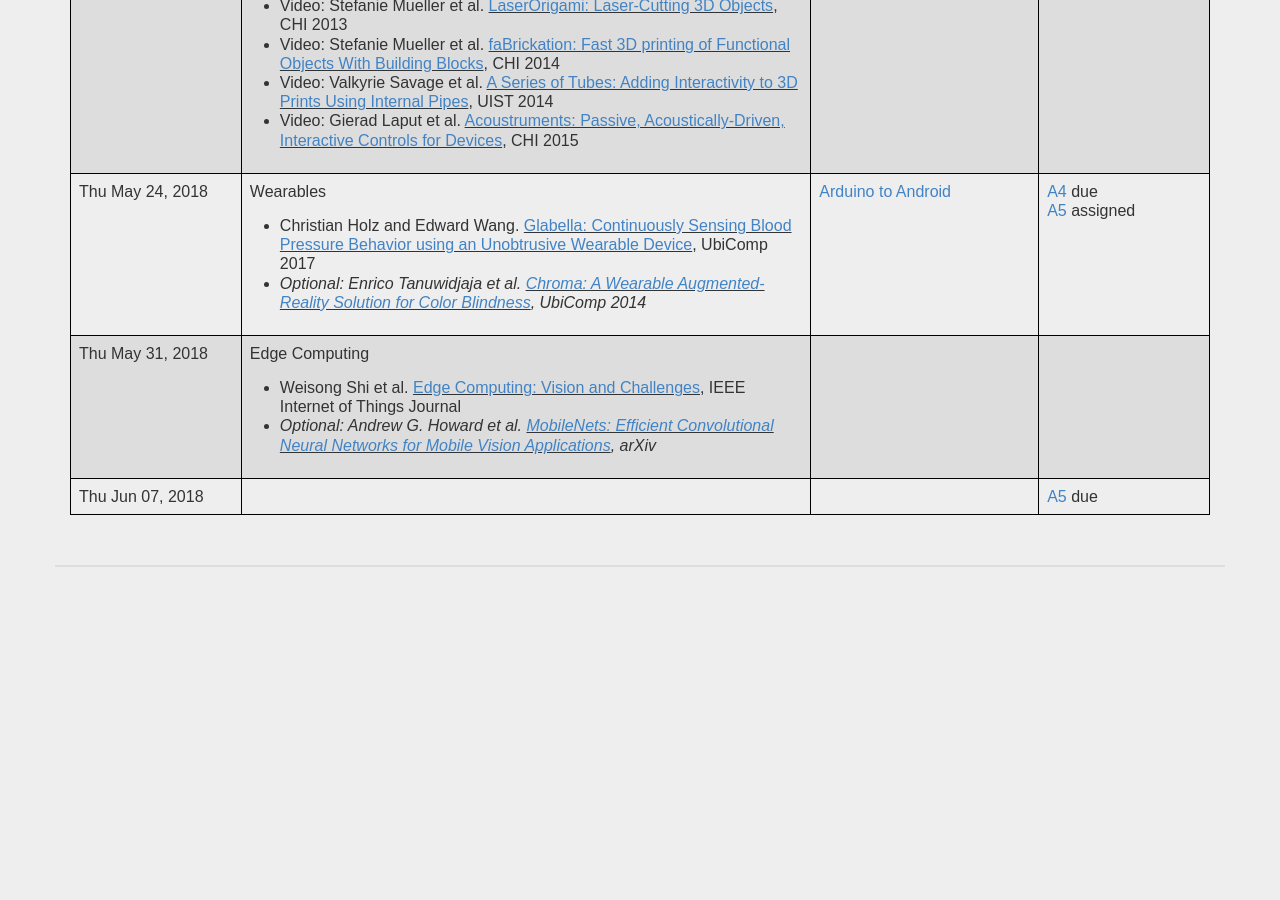
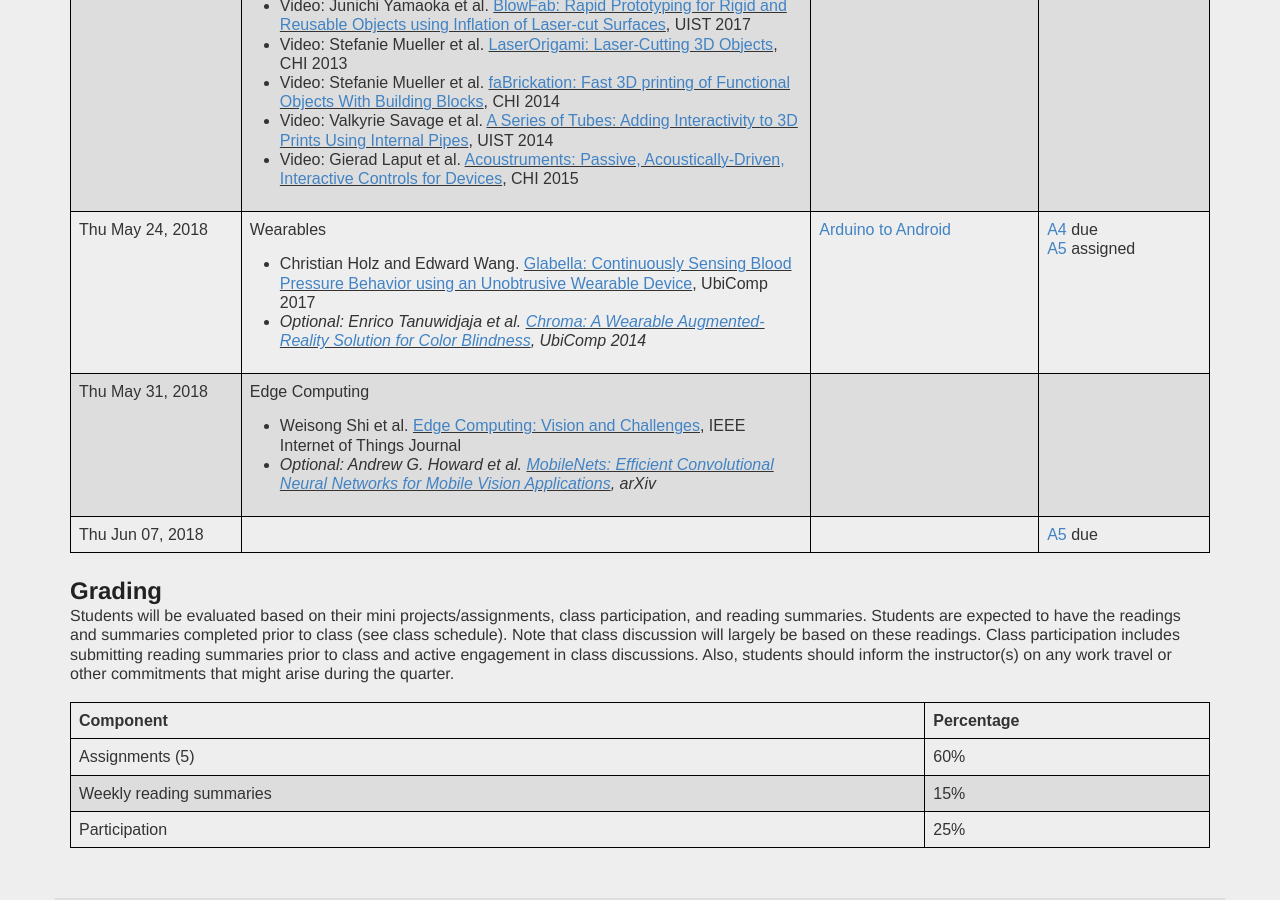
Before and after one commit to mariakakis/mhealth-course, a Jekyll site: the page built from syllabus/index.html, in a window 1280 px wide and 900 px high, scrolled down 1265 px. Built offline with Jekyll 4.4.1, drawn with Linux system fonts in a browser that asks for light colours; some web fonts are replaced; before the commit the page ends 1832 px from its top, so only the background shows below that; some of the changed text lies outside the part shown.

Commit message:
adding grading

```diff
--- a/syllabus/index.html
+++ b/syllabus/index.html
@@ -95,3 +95,37 @@ redirect_from:
 </table>
 	</div>
 </div>
+
+<div class="row">
+	<div class="col-xs-12">
+<h2>Grading</h2>
+Students will be evaluated based on their mini projects/assignments, class participation, and reading summaries. Students are expected to have the readings and summaries completed prior to class (see class schedule). Note that class discussion will largely be based on these readings. Class participation includes submitting reading summaries prior to class and active engagement in class discussions. Also, students should inform the instructor(s) on any work travel or other commitments that might arise during the quarter.
+<br /><br />
+<table border="0">
+	<colgroup>
+       <col span="1" style="width: 75%;">
+       <col span="1" style="width: 25%;">
+    </colgroup>
+	<thead>
+		<tr>
+			<th><b>Component</b></th>
+			<th><b>Percentage</b></th>
+		</tr>
+	</thead>
+	<tbody>
+		<tr>
+			<td>Assignments (5)</td>
+			<td>60%</td>
+		</tr>
+		<tr>
+			<td>Weekly reading summaries</td>
+			<td>15%</td>
+		</tr>
+		<tr>
+			<td>Participation</td>
+			<td>25%</td>
+		</tr>
+	</tbody>
+</table>
+	</div>
+</div>
```
Also changed, not shown: _readings/history.md (+5 -0 lines).
